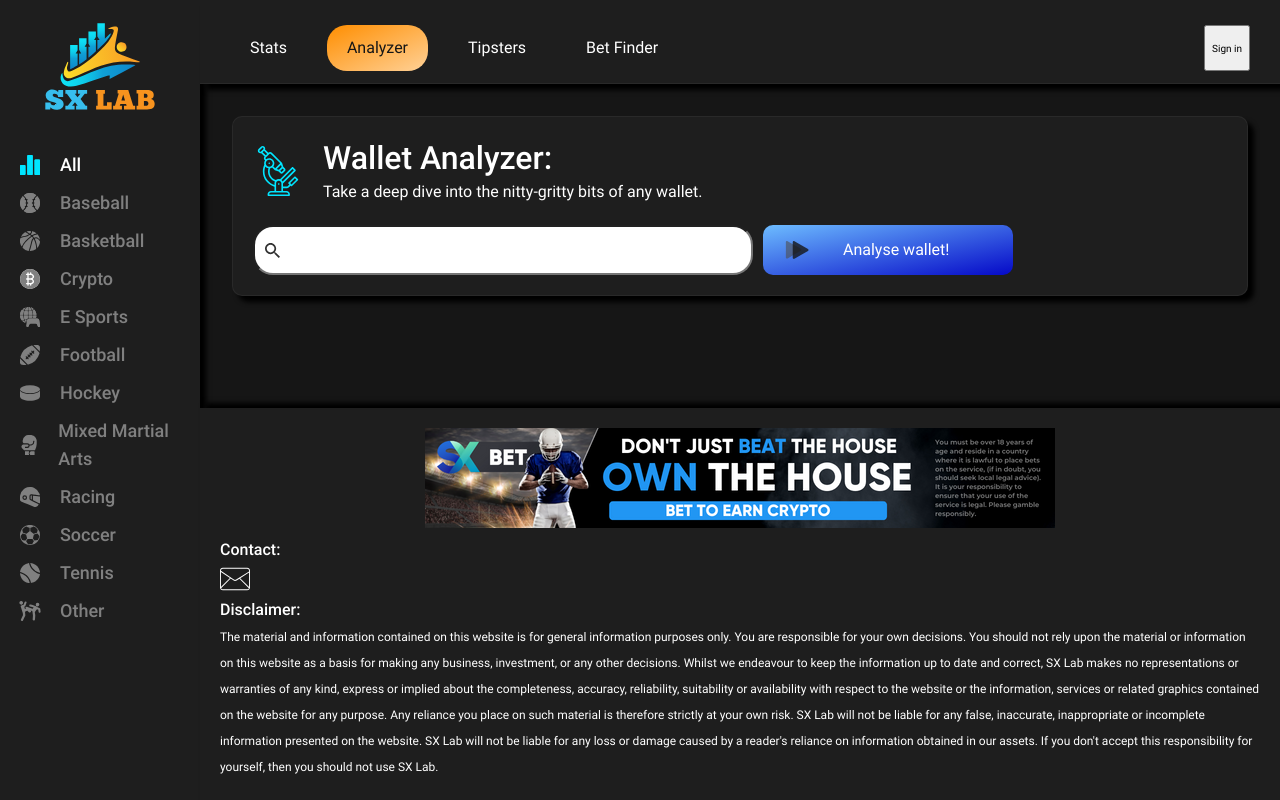
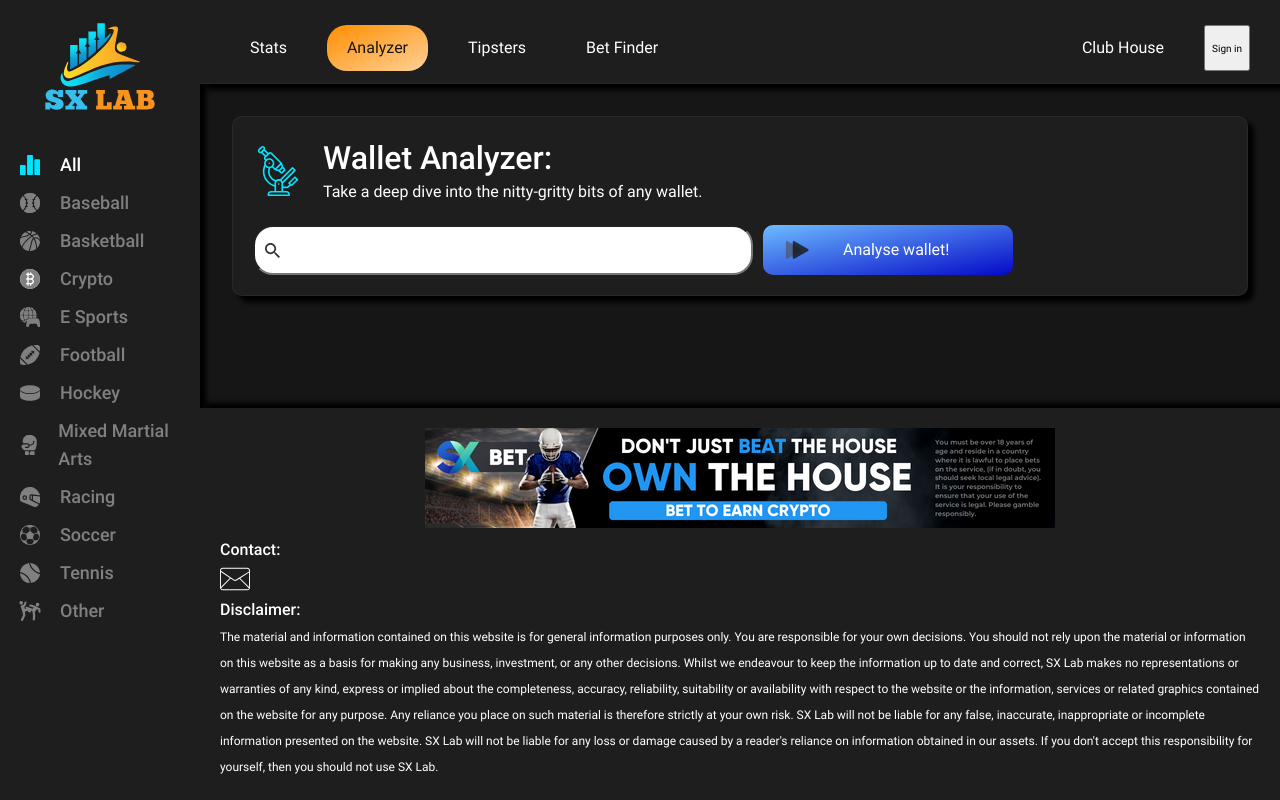
Before and after one commit to KonstantinMack/SXlab-client, a React (Create React App) app: page /user in a window 1280 px wide. Built offline with nearby package versions, Linux system fonts and the light colour scheme; no server answers.

Commit message:
Add mobile view for clubhouse and misc mobile improvements

```diff
--- a/src/components/FavStar/FavStar.scss
+++ b/src/components/FavStar/FavStar.scss
@@ -8,10 +8,6 @@
   fill: $background-gray;
   cursor: pointer;
 
-  @include phone {
-    display: none;
-  }
-
   &:hover {
     fill: $sx-blue;
   }
--- a/src/components/Header/Header.jsx
+++ b/src/components/Header/Header.jsx
@@ -1,17 +1,15 @@
 import "./Header.scss";
-import { NavLink, Link, useLocation } from "react-router-dom";
+import { Link, useLocation } from "react-router-dom";
 import HeaderLinks from "./HeaderLinks";
 import SideBarModal from "../SideBar/SideBarModal/SideBarModal";
 import SXLogo from "../../assets/logos/sx-lab-logo-side.svg";
 import { ReactComponent as MenuIcon } from "../../assets/icons/menu.svg";
 import { ReactComponent as CloseIcon } from "../../assets/icons/close.svg";
 import { useState, useEffect } from "react";
-import { SignInButton, SignOutButton, useAuth } from "@clerk/clerk-react";
 
 export default function Header({ selectedSport, setter }) {
   const [showModal, setShowModal] = useState(false);
   const location = useLocation();
-  const { isLoaded, userId } = useAuth();
 
   useEffect(() => {
     setShowModal(false);
@@ -37,18 +35,7 @@ export default function Header({ selectedSport, setter }) {
         )}
       </div>
       <HeaderLinks addClass={"header__nav-main"} />
-      {!isLoaded || !userId ? (
-        <div className="header__nav-login">
-          <SignInButton redirectUrl="/club-house" className="header__button" />
-        </div>
-      ) : (
-        <div className="header__nav-login">
-          <NavLink to="/club-house" className="header__nav-link">
-            Club House
-          </NavLink>
-          <SignOutButton className="header__button" />
-        </div>
-      )}
+
       {showModal && (
         <SideBarModal selectedSport={selectedSport} setter={setter} />
       )}
--- a/src/components/Header/Header.scss
+++ b/src/components/Header/Header.scss
@@ -59,6 +59,7 @@
 
   &__nav {
     @include flexbox($gap: 2rem);
+    flex-grow: 1;
 
     @include phone {
       gap: 1rem;
@@ -83,11 +84,12 @@
           rgba(255, 209, 151, 1) 100%
         );
       }
-    }
-    &-login {
-      @include flexbox($gap: 2rem);
-      @include phone {
-        display: none;
+
+      &--separator {
+        margin-left: auto;
+        @include phone {
+          margin-left: revert;
+        }
       }
     }
   }
--- a/src/components/Header/HeaderLinks.jsx
+++ b/src/components/Header/HeaderLinks.jsx
@@ -1,6 +1,8 @@
 import { NavLink } from "react-router-dom";
+import { SignInButton, SignOutButton, useAuth } from "@clerk/clerk-react";
 
 export default function HeaderLinks({ addClass, modalSetter }) {
+  const { isLoaded, userId } = useAuth();
   return (
     <nav className={`header__nav ${addClass}`}>
       <NavLink to="/" className="header__nav-link">
@@ -15,6 +17,17 @@ export default function HeaderLinks({ addClass, modalSetter }) {
       <NavLink to="/bet-finder" className="header__nav-link">
         Bet Finder
       </NavLink>
+      <NavLink
+        to="/club-house"
+        className="header__nav-link header__nav-link--separator"
+      >
+        Club House
+      </NavLink>
+      {!isLoaded || !userId ? (
+        <SignInButton redirectUrl="/club-house" className="header__button" />
+      ) : (
+        <SignOutButton className="header__button" />
+      )}
     </nav>
   );
 }
--- a/src/lib/helpers.js
+++ b/src/lib/helpers.js
@@ -35,8 +35,8 @@ const convertSportName = (sport) => {
   return sport.toLowerCase();
 };
 
-const shortenAddress = (address) => {
-  return address.slice(0, 4) + "..." + address.slice(-4);
+const shortenAddress = (address, numChars = 4) => {
+  return address.slice(0, numChars) + "..." + address.slice(-numChars);
 };
 
 export {
--- a/src/pages/ClubHouse/ClubHouse.jsx
+++ b/src/pages/ClubHouse/ClubHouse.jsx
@@ -6,6 +6,7 @@ import { Link, useOutletContext } from "react-router-dom";
 import { useAuth, useUser, SignedIn, SignedOut } from "@clerk/clerk-react";
 
 import { API_URL } from "../../config";
+import { shortenAddress } from "../../lib/helpers";
 import Card from "../../components/Card/Card";
 import BetsList from "../../components/BetsList/BetsList";
 import LoadingScreenWide from "../../components/LoadingScreen/LoadingScreenWide";
@@ -134,7 +135,7 @@ export default function ClubHouse() {
                   : "club-house__tipster--unselected"
               }`}
                   >
-                    {fav}
+                    {shortenAddress(fav, 10)}
                   </p>
                 ))}
               </div>
--- a/src/pages/ClubHouse/ClubHouse.scss
+++ b/src/pages/ClubHouse/ClubHouse.scss
@@ -18,7 +18,7 @@
 
   &__tipsters-list {
     display: grid;
-    grid-template-columns: repeat(auto-fill, minmax(40rem, 1fr));
+    grid-template-columns: repeat(auto-fill, minmax(30rem, 1fr));
     gap: 1rem;
   }
 
--- a/src/pages/Tipsters/Tipsters.scss
+++ b/src/pages/Tipsters/Tipsters.scss
@@ -54,7 +54,8 @@
     display: grid;
     grid-template-columns: 1fr 19fr;
     @include phone {
-      display: block;
+      @include flexbox($dir: column, $align: center);
+      gap: 1rem;
     }
     justify-items: center;
     border-bottom: 1px solid $sx-gray;
```
